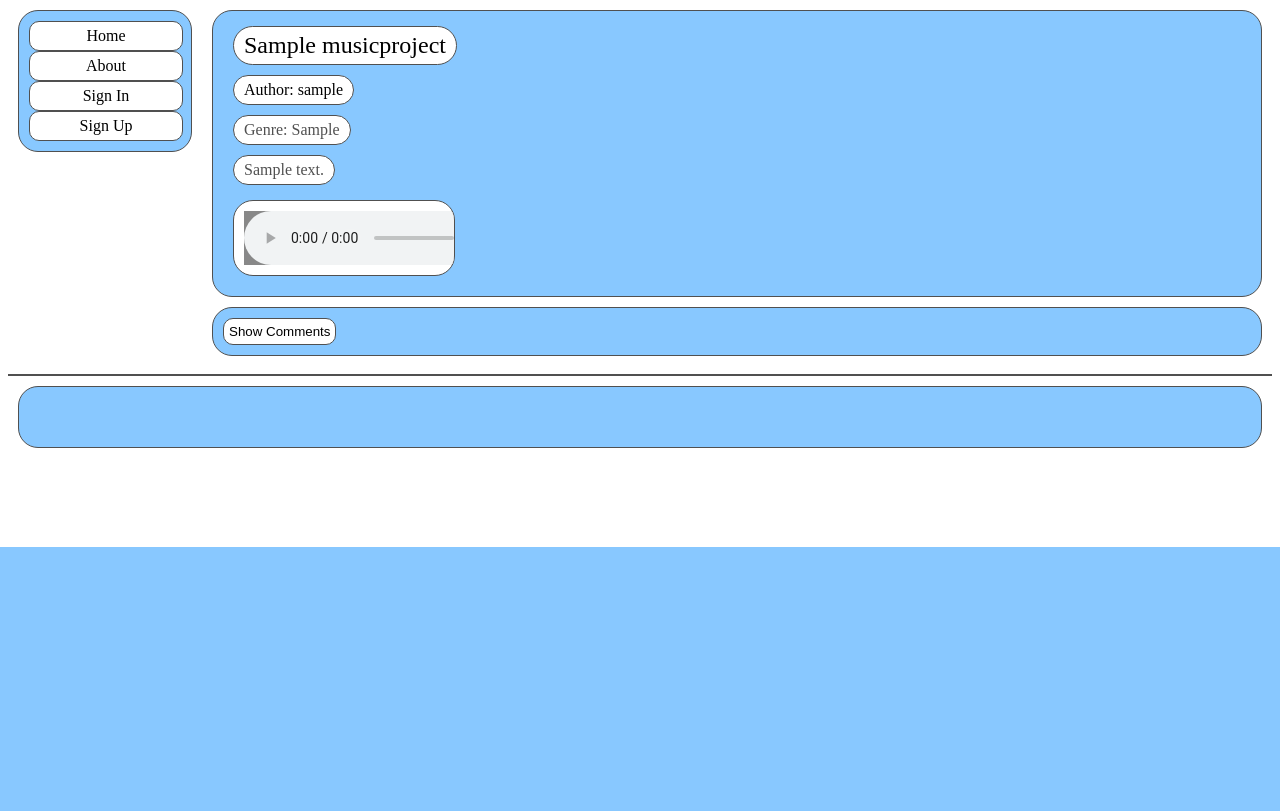
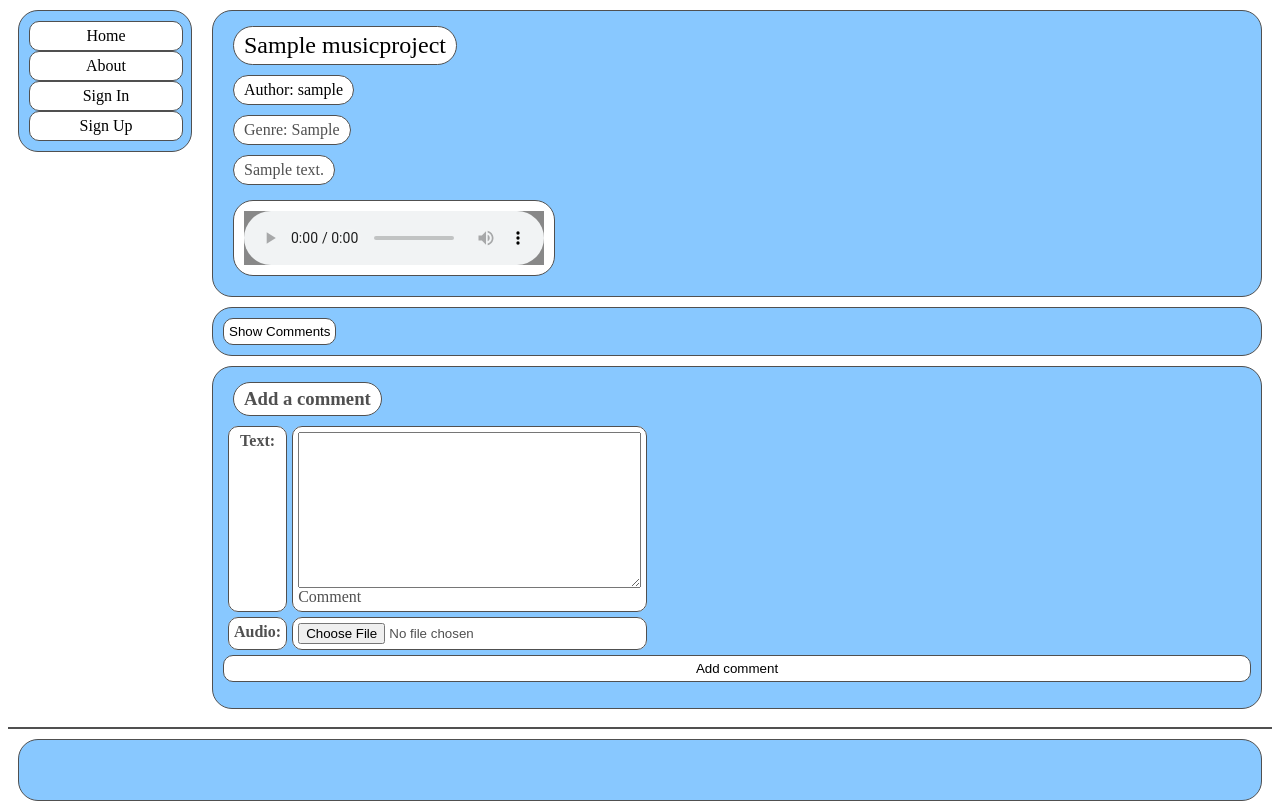
Before and after one commit to 2133142k/muse, a Django app: a page that uses templates/muse/projectView.html in a window 1280 px wide. Shown: the part 253-1064 px from the top of the page. Before the commit the page ends 800 px from the top, so only its background shows below. Run offline with Django 3.2, Linux system fonts and the light colour scheme; tables that the repository leaves empty hold one stand-in row (values such as "Sample post").

Commit message:
got comments working

```diff
--- a/museapp/forms.py
+++ b/museapp/forms.py
@@ -5,10 +5,10 @@ from museapp.models import MusicProject, UserProfile, Comment
 
 
 class CommentForm(forms.ModelForm):
-	text = forms.CharField(max_length=500,help_text="Comment")
+	text = forms.CharField(max_length=500,widget=forms.Textarea,help_text="Comment")
 
-	date = forms.DateTimeField()
-	audio = forms.FileField()
+	#date = forms.DateTimeField()
+	audio = forms.FileField(required = False)
 
 	class Meta:
 		model=Comment
--- a/museapp/models.py
+++ b/museapp/models.py
@@ -25,7 +25,7 @@ class MusicProject(models.Model):
 	LyricAndChord = models.FileField()
 	ClassicalNotation = models.FileField()
 	PageDescription = models.CharField(max_length=500)
-	date = models.DateTimeField()
+	date = models.DateTimeField(auto_now_add=True)
 	genre = models.CharField(max_length=128)
 	name = models.CharField(max_length=128, unique=True)
 	user = models.ForeignKey(User)
@@ -45,8 +45,8 @@ class Comment(models.Model):
 	text = models.CharField(max_length=500)
 	user = models.ForeignKey(User)
 	project = models.ForeignKey(MusicProject)
-	date = models.DateTimeField()
+	date = models.DateTimeField(auto_now_add=True)
 	audio = models.FileField()
 
 	def __str__(self):
-		return self.user
+		return self.user.username
--- a/museapp/urls.py
+++ b/museapp/urls.py
@@ -12,7 +12,9 @@ urlpatterns = [url(r'^$', views.homePage, name="home"),
                url(r'^new_project/$', views.createProject, name ="newProject"),
                url(r'^projects/$', views.getProjectPreviews, name = "getProjects"),
                url(r'^projects/(?P<project_name_slug>[\w\-]+)/$', views.project, name ="projectPage"),
-                #url(r'^projects/(?P<project_name_slug>[\w\-]+)/comments/$', views.comments, name ="comments"),
+               url(r'^projects/(?P<project_name_slug>[\w\-]+)/comments/$', views.comments, name ="comments"),
+               url(r'^projects/(?P<project_name_slug>[\w\-]+)/newcomment/$',views.newComment, name="newComment"),
+               url(r'^projects/(?P<project_name_slug>[\w\-]+)/comments/(?P<comment_id>[\w\-]+)/delete$',views.deleteComment, name="deleteComment"),
                url(r'about/$', views.about, name="about"),
 			   url(r'login/$', views.user_login, name="login"),
 			   url(r'register/$', views.register, name="register"),
--- a/museapp/views.py
+++ b/museapp/views.py
@@ -1,9 +1,10 @@
 from django.shortcuts import render
 from django.http import JsonResponse, HttpResponseRedirect, HttpResponse, Http404
-from museapp.forms import UserForm, UserProfileForm, ProjectForm
+from museapp.forms import UserForm, UserProfileForm, ProjectForm, CommentForm
 from museapp.models import MusicProject, Comment
 from django.contrib.auth import authenticate, login, logout
 from django.contrib.auth.models import User
+from django.core import serializers
 
 # Create your views here.
 def testBase(request):
@@ -114,7 +115,7 @@ def register(request):
 	else:
 	    user_form = UserForm()
 	    #profile_form = UserProfileForm()
-            return render ( request, 'muse/register.html', {'user_form': user_form,  'registered': registered})#'profile_form': profile_form,})
+        return render ( request, 'muse/register.html', {'user_form': user_form,  'registered': registered})#'profile_form': profile_form,})
 
 def getProjectPreviews(request):
     response = getUserInfo(request)
@@ -124,6 +125,7 @@ def getProjectPreviews(request):
 
     project_list = MusicProject.objects
     user_id = int(request.GET.get('user_id', default = False))
+    print user_id
     if (request.GET.get('user_id', default = False) != False):
         #get only owner's projects
         project_list = project_list.filter(user__id__exact=user_id)
@@ -170,6 +172,7 @@ def project(request, project_name_slug):
             #project doesn't exist
             raise Http404("User does not exist")
         context_dict["Project"] = musicProject
+        context_dict["commentForm"] = CommentForm()
 ##        {"ProjectName":"13 bar blues",
 ##                               "ProjectAuthor":"UnluckyCoolCat24",
 ##                               "ProjectGenre":"Blues",
@@ -233,6 +236,103 @@ def userPage(request, user_id):
 ##        #change password
 ##        return HttpResponseBadRequest()
 
+def comments(request, project_name_slug):
+
+    comments = Comment.objects.filter(project__slug__exact=project_name_slug)
+
+
+    comment_list = []
+    for comment in comments.iterator():
+        print comment.user == request.user
+        print comment.project.user == request.user
+        can_Edit = (comment.user == request.user or comment.project.user == request.user)
+        next_comment = render(request, "muse/comment.html",{"comment":comment,"canEdit":can_Edit})
+##        {"id":comment.id,
+##                        "author":comment.user.username,
+##                        "commentText":comment.text,
+##                        "musicfile":comment.audio.url,
+##                        "canEdit":can_Edit,}
+        del next_comment["Content-Type"]
+        print next_comment
+        comment_list.append(str(next_comment))
+
+    if len(comment_list) == 0:
+        comment_list = ["There are no comments here!"]
+    response = {"comments":comment_list}
+    print response
+    #comments = serializers.serialize("json", comments)
+
+
+    #comments = [{"author":"Alice","commentText":"Cool, I like the chord change between the 4th and 5th bars"},
+    #                        {"author":"Huffbert","commentText":"Perhaps it should be D Major 7 instead of D Major after the E Major"},
+    #                        ]
+    #response = {"comments":comments}
+    #response = serializers.serialize("json", response)
+    return JsonResponse(response)
+
+def newComment(request, project_name_slug):
+    try:
+        project = MusicProject.objects.get(slug=project_name_slug)
+    except MusicProject.DoesNotExist:
+        project = None
+
+    author = request.user
+
+    if request.method == "POST":
+        form = CommentForm(request.POST)
+
+        if form.is_valid():
+            comment = form.save(commit=False)
+            comment.user = author
+            comment.project = project
+            #comment.date = now???
+            comment.save()
+
+    return HttpResponseRedirect("/muse/projects/"+project_name_slug+"/")
+##	registered = False
+##
+##	if request.method == 'POST':
+##		user_form = UserForm(data=request.POST)
+##		#profile_form = UserProfileForm(data=request.POST)
+##
+##		if user_form.is_valid(): # and profile_form.is_valid():
+##			user = user_form.save()
+##			user.set_password(user.password)
+##			user.save()
+##			#profile = profile_form.save(commit=False)
+##			#profile.user = user
+##			#if 'picture' in request.FILES:
+##			#	profile.picture = request.FILES['picture']
+##			#profile.save()
+##			registerd = True
+##		else:
+##			print(user_form.errors)#, profile_form.errors)
+##	else:
+##	    user_form = UserForm()
+##	    #profile_form = UserProfileForm()
+##            return render ( request, 'muse/register.html', {'user_form': user_form,  'registered': registered})#'profile_form': profile_form,})
+
+def deleteComment(request, project_name_slug, comment_id):
+
+    comment = Comment.objects.get(id__exact=int(comment_id))
+    print "deleting comment" + comment_id
+    print request.user.id == comment.user.id
+    print request.user.id == comment.project.user.id
+    print request.method
+
+    #check user can edit
+    if ((request.user.id == comment.user.id) or (request.user.id == comment.project.user.id)):
+
+        print
+
+
+        if (request.method == "POST"):
+            comment.delete()
+            return HttpResponseRedirect("/muse/projects/"+project_name_slug+"/")
+
+
+
+
 def getUserInfo(request):
 
     signedIn = bool(request.user.is_authenticated)
--- a/static/css/main.css
+++ b/static/css/main.css
@@ -164,7 +164,6 @@ form input[type=submit]{
 }
 .music_player{
 	background-color: #FFFFFF;
-	width: 200px;
 	display: inline-block;
 }
 
--- a/static/javascript/comments.js
+++ b/static/javascript/comments.js
@@ -1,56 +1,91 @@
 function insertComment(comment, commentsDiv){
-	var commentsDiv = document.getElementById("comments");
-	var newCommentDiv = document.createElement("div");
-	commentsDiv.appendChild(newCommentDiv);
+	alert(JSON.stringify(comment));
+	//var commentsDiv = document.getElementById("comments");
+	//var newCommentDiv = document.createElement("div");
+	commentsDiv.innerHTML = commentsDiv.innerHTML + comment
+	// commentsDiv.appendChild(newCommentDiv);
 
-	//<h3>{{CommentAuthor}}</h3>
-	var authorP = document.createElement("h3");
-	var authorText = document.createTextNode(comment.author);
-	authorP.appendChild(authorText);
-	newCommentDiv.appendChild(authorP);
+	// //<h3>{{CommentAuthor}}</h3>
+	// var authorP = document.createElement("h3");
+	// var authorText = document.createTextNode(comment.author);
+	// authorP.appendChild(authorText);
+	// newCommentDiv.appendChild(authorP);
 
-	/* {% if MUSICFILE %}
-		<div class="music_player">
-			<audio controls preload="metadata">
-				<source src=MUSICFILE type="audio/mpeg">
-				Music is not supported by your browser
-			</audio>
-		</div>
-	{ endif %}*/
-	if (comment.musicfile){
-		var musicDiv = document.createElement("div");
-		var musicAudio = document.createElement("audio");
-		var musicSrc = document.createElement("source")
-		musicAudio.setAttribute("controls");
-		musicAudio.setAttribute("preload", "metadata");
-		musicSrc.setAttribute("src", musicfile.textContent);
-		musicSrc.setAttribute("type","audio/mpeg");
-		musicDiv.className = "music_player";
-		musicDiv.appendChild(musicAudio);
-		musicAudio.appendChild(musicSrc);
-		newCommentDiv.appendChild(musicDiv);
 
-	}
 
-	/*{% if commentText %}
-	<p>{{CommentText}}</p>
-	{% endif %}*/
-	if (comment.commentText){
-		var commentP = document.createElement("p");
-		var commentText = document.createTextNode(comment.commentText);
-		commentP.appendChild(commentText);
-		newCommentDiv.appendChild(commentP);
-	}
+	// /*{% if commentText %}
+	// <p>{{CommentText}}</p>
+	// {% endif %}*/
+	// if (comment.commentText){
+		// var commentP = document.createElement("p");
+		// var commentText = document.createTextNode(comment.commentText);
+		// commentP.appendChild(commentText);
+		// newCommentDiv.appendChild(commentP);
+	// }
 
-	/*{% if commentAuthor == User or projectAuthor == User %}
-		<button type="button" onclick="removeComment({{commentId}})">
-		Remove
-		</button>
-	{% endif %}*/
+	// /* {% if MUSICFILE %}
+		// <div class="music_player">
+			// <audio controls preload="metadata">
+				// <source src=MUSICFILE type="audio/mpeg">
+				// Music is not supported by your browser
+			// </audio>
+		// </div>
+	// { endif %}*/
+	// if (comment.musicfile){
+		// var musicDiv = document.createElement("div");
+		// var musicAudio = document.createElement("audio");
+		// var musicSrc = document.createElement("source")
+		// musicAudio.setAttribute("controls","controls");
+		// musicAudio.setAttribute("preload", "metadata");
+		// musicSrc.setAttribute("src", comment.musicfile);
+		// musicSrc.setAttribute("type","audio/mpeg");
+		// musicDiv.className = "music_player";
+		// musicDiv.appendChild(musicAudio);
+		// musicAudio.appendChild(musicSrc);
+		// newCommentDiv.appendChild(musicDiv);
+
+	// }
+
+	// /*{% if commentAuthor == User or projectAuthor == User %}
+		// <button type="button" onclick="removeComment({{commentId}})">
+		// Remove
+		// </button>
+	// {% endif %}*/
+	// if (comment.canEdit){
+		// var deleteButton = document.createElement("button");
+		// var buttonText = document.createTextNode("Delete");
+		// deleteButton.appendChild(buttonText);
+		// var eventString = "javascript: deleteComment('";
+		// eventString = eventString + comment.id + "')";
+		// deleteButton.setAttribute("onclick", eventString);
+		// newCommentDiv.appendChild(deleteButton);
+
+	// }
 
 }
 
+function deleteComment(commentId){
+	//confirm delete
+	var confirmed = window.confirm("Are you sure you want to delete this comment?");
+	if (!confirmed){return;}
 
+	//request delete
+	var xhttp = new XMLHttpRequest();
+	xhttp.onreadystatechange = function(){
+		if (this.readyState == 4 && this.status == 200){
+			var commentsDiv = document.getElementById("comments");
+
+			//remove all current comments and reload
+			while (commentsDiv.firstChild){
+				commentsDiv.removeChild(commentsDiv.firstChild);
+			}
+			getComments();
+
+		}
+	}
+	xhttp.open("DELETE","comments/"+commentId+"/");
+	xhttp.send();
+}
 
 function changeToHideComments(){
 	//alert("change to hide");
@@ -76,14 +111,36 @@ function showComments(){
 	changeToHideComments();
 }
 
+function displayMessage(parentElement, messageText){
+	var messageDiv = document.createElement("div");
+	parentElement.appendChild(messageDiv);
+	//<h3>{{messageText}}</h3>
+	var h3element = document.createElement("h3");
+	var newText = document.createTextNode(messageText);
+	h3element.appendChild(newText);
+	messageDiv.appendChild(h3element);
+}
+
 function insertComments(commentsReply){
-	var comments = JSON.parse(commentsReply).comments
+	//alert (JSON.parse(commentsReply));
+	var comments = JSON.parse(commentsReply).comments;
+	//alert (comments);
+	//alert (comments instanceof Array);
+	//alert (JSON.stringify(comments));
 	var numberOfComments = comments.length;
+	//alert (comments.length);
+	//alert (numberOfComments);
 	var commentsDiv = document.getElementById("comments");
-	var i;
-	for (i = 0; i < numberOfComments; i = i + 1){
-		insertComment(comments[i], commentsDiv);
+	//check if there are comments
+	if (numberOfComments > 0){
+		var i;
+		for (i = 0; i < numberOfComments; i = i + 1){
+			insertComment(comments[i], commentsDiv);
+		}
 	}
+	/*else{//no comments
+		displayMessage(commentsDiv, "There are no comments")
+	}*/
 	commentsDiv.style.display = "block";
 	changeToHideComments();
 
@@ -93,10 +150,10 @@ function getComments(){
 	var xhttp = new XMLHttpRequest();
 	xhttp.onreadystatechange = function(){
 		if (this.readyState == 4 && this.status == 200){
-			//alert(this.responseText);
+			alert(this.responseText);
 			insertComments(this.responseText);
 		}
 	}
-	xhttp.open("GET","/muse/testProjectViewPage/comments/",true);
+	xhttp.open("GET","comments/",true);
 	xhttp.send();
 }
--- /dev/null
+++ b/templates/muse/newcomment.html
@@ -0,0 +1,11 @@
+<!-- new comment form -->
+<div class = "newCommentDiv">
+	<h3 class = "projectDescriptor">Add a comment</h3>
+	<form id="comment_form" method="post" action="{% url 'newComment' project_name_slug=Project.slug%}" enctype="multipart/form-data">
+	{% csrf_token %}
+		<table>
+		{{ commentForm.as_table}}
+		</table>
+		<input type="submit" class="submit" name="Create" value="Add comment"/>
+	</form>
+</div>
--- a/templates/muse/projectView.html
+++ b/templates/muse/projectView.html
@@ -33,6 +33,7 @@
 
 
 <li>{% include "muse/comments.html" %}</li>
+<li>{% include "muse/newComment.html" %}</li>
 </ul>
 
 {% endblock %}
```
Also changed, not shown: static/javascript/projectPreviews.js (+20 -4 lines), templates/muse/comment.html (+19 -15 lines).
